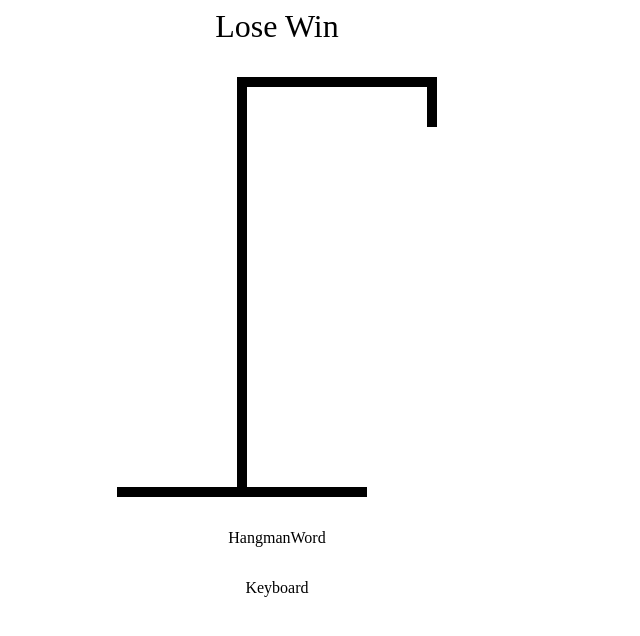
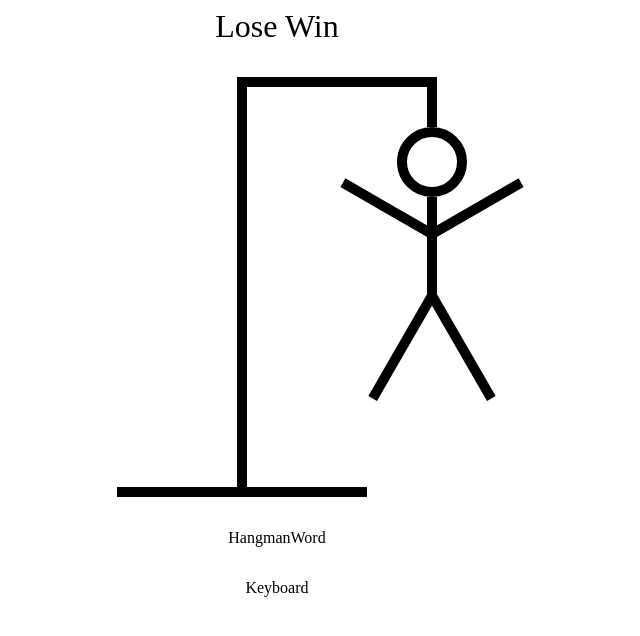
Before and after one commit to dimatkach11/hangman, a React (Vite) app: page / in a window 1280 px wide. Shown: the top 636 px of the page, without its empty margins (363-1003 px from the left). Built offline with nearby package versions, Linux system fonts and the light colour scheme.

Commit message:
hangman dinamic parts

```diff
--- a/src/components/HangmanDrawing.tsx
+++ b/src/components/HangmanDrawing.tsx
@@ -1,4 +1,95 @@
 import { FC } from 'react'
+
+const HEAD = (
+  <div
+    style={{
+      width: '50px',
+      height: '50px',
+      border: '10px solid black',
+      borderRadius: '100%',
+      position: 'absolute',
+      top: '50px',
+      right: '-30px',
+    }}
+  />
+)
+
+const BODY = (
+  <div
+    style={{
+      width: '10px',
+      height: '100px',
+      background: 'black',
+      position: 'absolute',
+      top: '120px',
+      right: 0,
+    }}
+  />
+)
+
+const RIGHT_ARM = (
+  <div
+    style={{
+      width: '100px',
+      height: '10px',
+      background: 'black',
+      position: 'absolute',
+
+      top: '150px',
+      right: '-100px',
+      rotate: '-30deg',
+      transformOrigin: 'left bottom',
+    }}
+  />
+)
+
+const LEFT_ARM = (
+  <div
+    style={{
+      width: '100px',
+      height: '10px',
+      background: 'black',
+      position: 'absolute',
+
+      top: '150px',
+      right: '10px',
+      rotate: '30deg',
+      transformOrigin: 'right bottom',
+    }}
+  />
+)
+
+const RIGHT_LEG = (
+  <div
+    style={{
+      width: '120px',
+      height: '10px',
+      background: 'black',
+      position: 'absolute',
+
+      top: '210px',
+      right: '-110px',
+      rotate: '60deg',
+      transformOrigin: 'left bottom',
+    }}
+  />
+)
+
+const LEFT_LEG = (
+  <div
+    style={{
+      width: '120px',
+      height: '10px',
+      background: 'black',
+      position: 'absolute',
+
+      top: '210px',
+      right: 0,
+      rotate: '-60deg',
+      transformOrigin: 'right bottom',
+    }}
+  />
+)
 
 const HangmanDrawing: FC = () => {
   return (
@@ -7,6 +98,14 @@
         position: 'relative',
       }}
     >
+      {/* hangman dinamic parts */}
+      {HEAD}
+      {BODY}
+      {RIGHT_ARM}
+      {LEFT_ARM}
+      {RIGHT_LEG}
+      {LEFT_LEG}
+
       {/* vertical top absolute bar */}
       <div
         style={{
```
